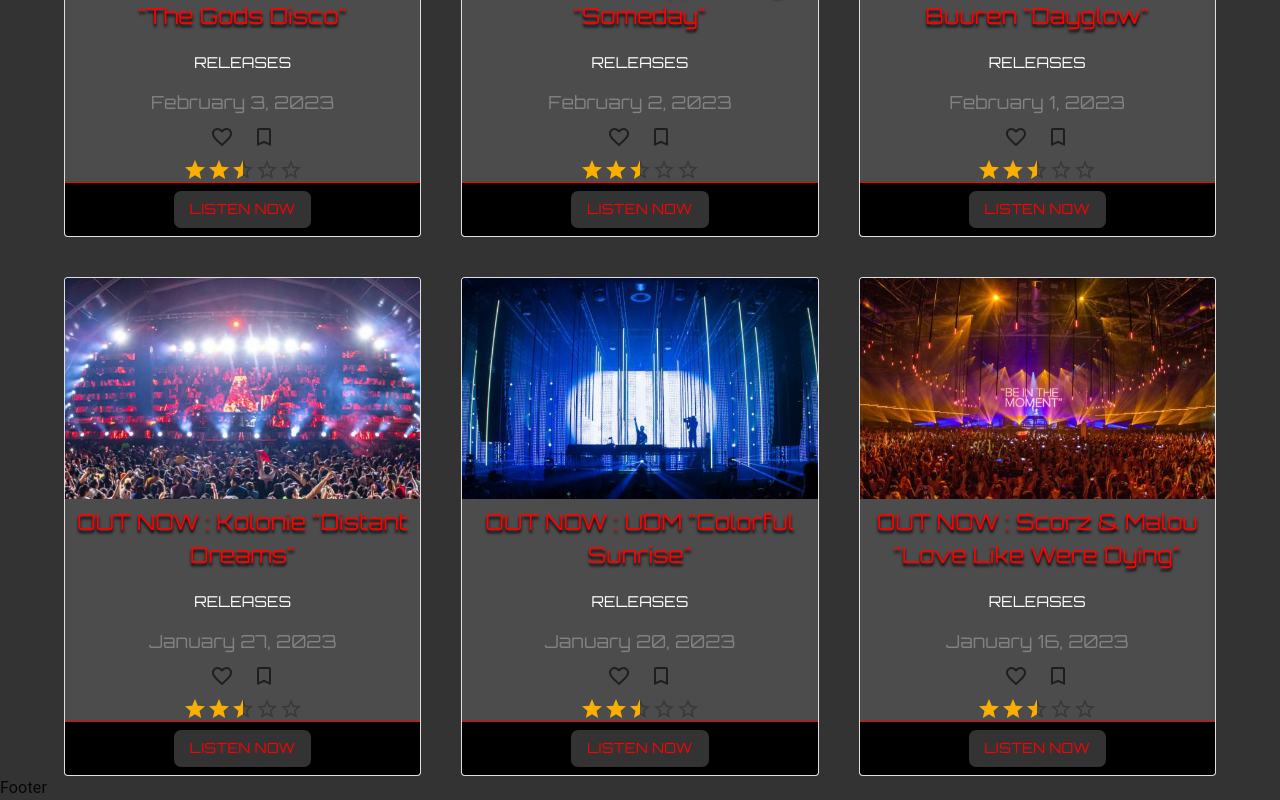
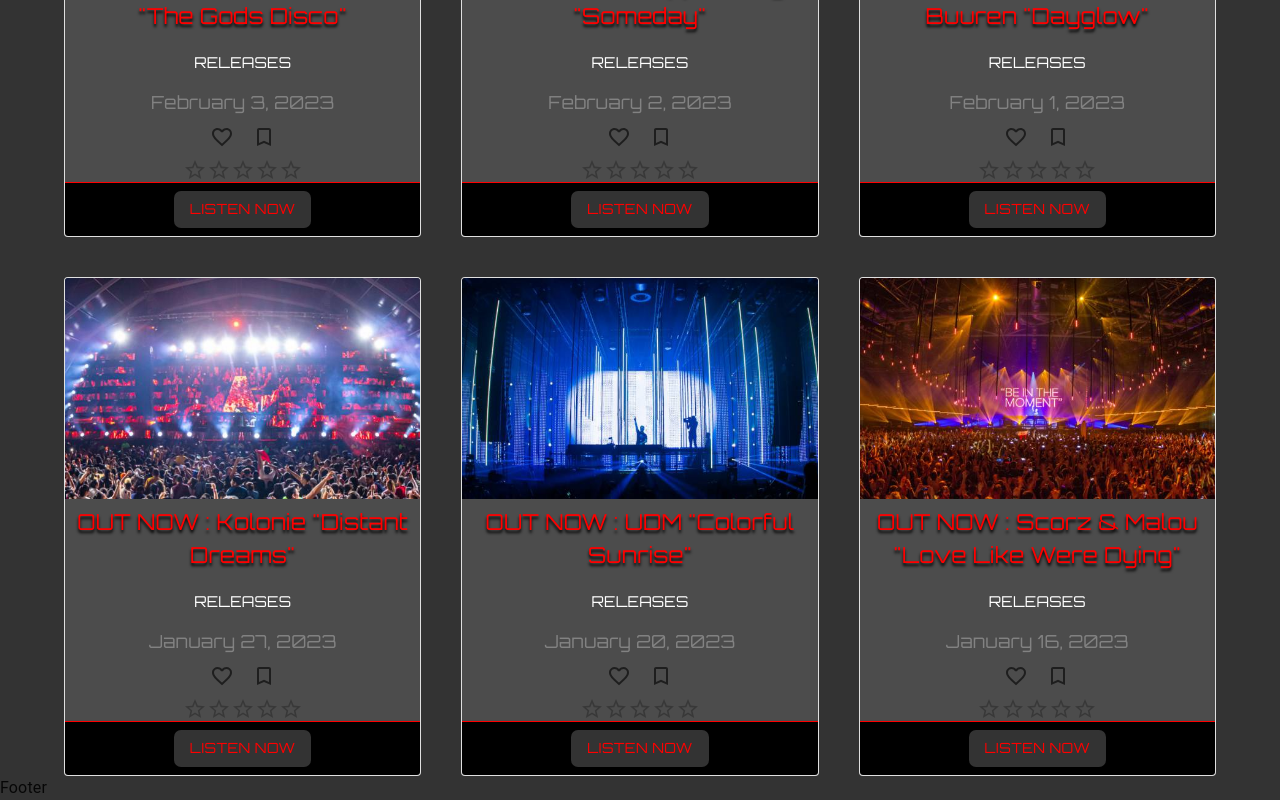
Before and after one commit to Ivanitsky-Oleksii/FP-CW, a React (Create React App) app: page / in a window 1280 px wide. Shown: the part 1109-1909 px from the top of the page. Built offline with nearby package versions, Linux system fonts and the light colour scheme.

Commit message:
fix value rating

```diff
--- a/src/components/ProductList/ProductListItem.tsx
+++ b/src/components/ProductList/ProductListItem.tsx
@@ -31,7 +31,7 @@ return (
             <div className="product-data"> {data}</div>
             <div className="product-checkbox"><Checkbox  icon={<FavoriteBorder />} checkedIcon={<Favorite />} /><Checkbox icon={<BookmarkBorderIcon />}checkedIcon={<BookmarkIcon />}/></div>
             <Stack spacing={1}>
-            <Rating name="half-rating" defaultValue={2.5} precision={0.5} />
+            <Rating name="half-rating" defaultValue={0} precision={1} />
             </Stack>
         </CardContent>
         <CardActions className="btn-gtn">
```
